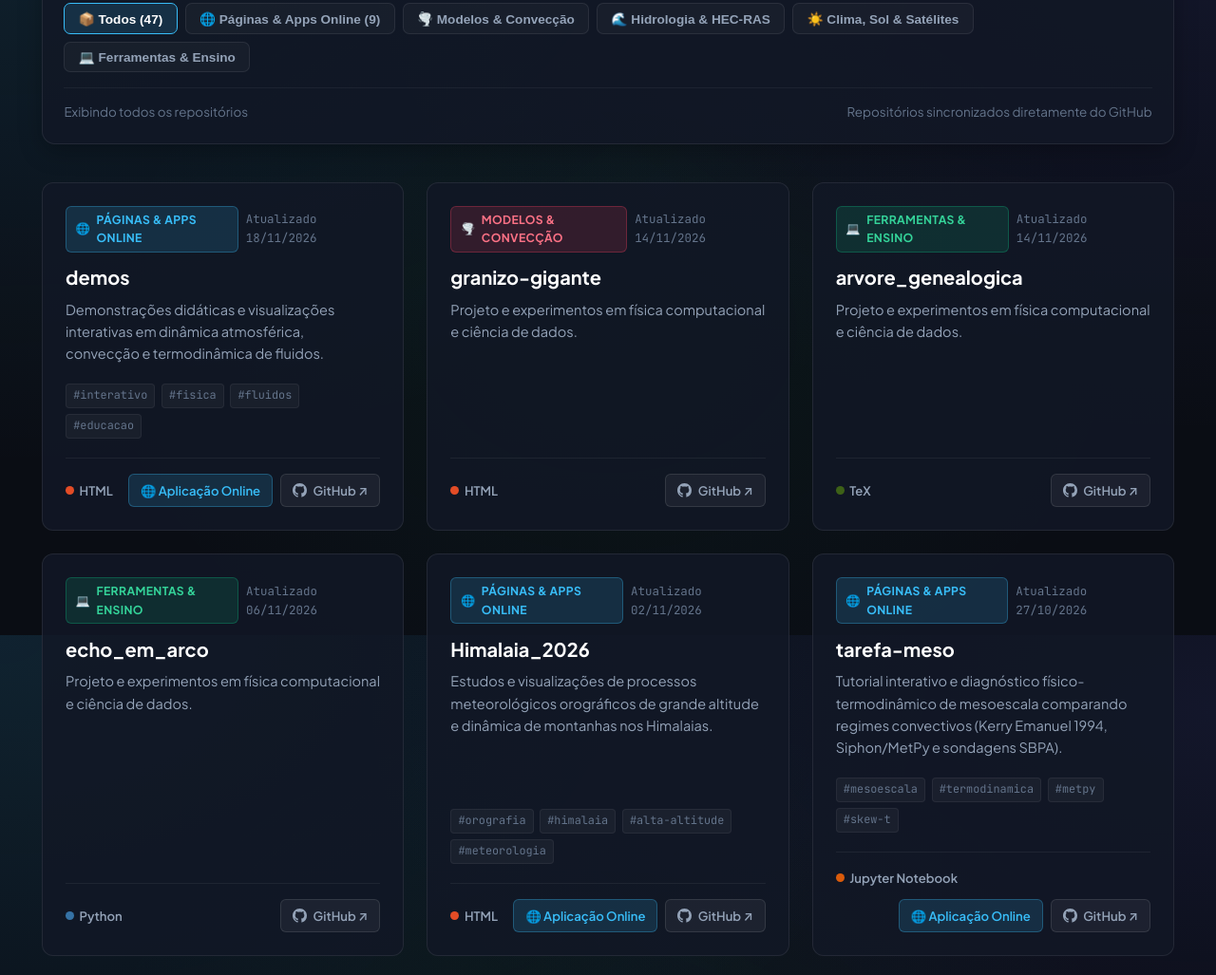
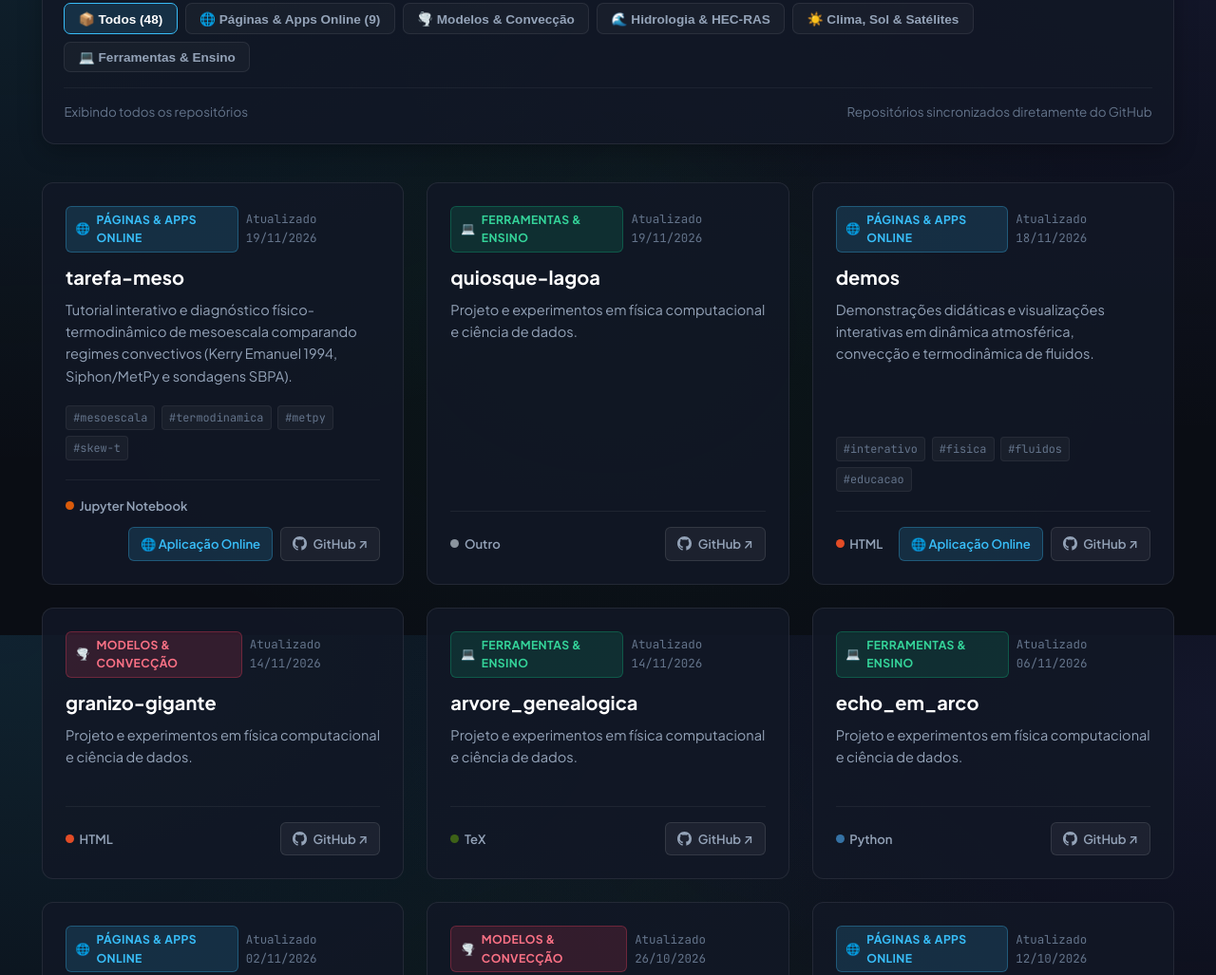
Before and after one commit to reinaldohaas/reinaldohaas.github.io, a plain HTML site: page index.html in a window 1280 px wide. Shown: the part 931-1958 px from the top of the page at 95% size. Drawn offline with Linux system fonts and the light colour scheme.

Commit message:
chore(sync): atualizar catalogo de repositorios do GitHub [skip ci]

```diff
--- a/index.html
+++ b/index.html
@@ -585,7 +585,7 @@
     <!-- BARRA DE ESTATÍSTICAS AO VIVO -->
     <div class="stats-bar">
       <div class="stat-card">
-        <div class="stat-number">47</div>
+        <div class="stat-number">48</div>
         <div class="stat-label">Repositórios Públicos</div>
       </div>
       <div class="stat-card">
@@ -618,7 +618,7 @@
       </div>
 
       <div class="filter-pills" id="filterPills">
-        <button class="filter-pill active" data-filter="all" onclick="setCategory('all')">📦 Todos (47)</button>
+        <button class="filter-pill active" data-filter="all" onclick="setCategory('all')">📦 Todos (48)</button>
         <button class="filter-pill" data-filter="pages" onclick="setCategory('pages')">🌐 Páginas & Apps Online (9)</button>
         <button class="filter-pill" data-filter="convection" onclick="setCategory('convection')">🌪️ Modelos & Convecção</button>
         <button class="filter-pill" data-filter="hydrology" onclick="setCategory('hydrology')">🌊 Hidrologia & HEC-RAS</button>
@@ -635,13 +635,103 @@
     <!-- GRID DE REPOSITÓRIOS CIENTÍFICOS (TODOS EM IGUALDADE) -->
     <main class="repo-grid" id="repoGrid">
 
-        <article class="repo-card" data-category="pages" data-name="demos" data-lang="html" data-desc="demonstrações didáticas e visualizações interativas em dinâmica atmosférica, convecção e termodinâmica de fluidos.">
+        <article class="repo-card" data-category="pages" data-name="tarefa-meso" data-lang="jupyter notebook" data-desc="tutorial interativo e diagnóstico físico-termodinâmico de mesoescala comparando regimes convectivos (kerry emanuel 1994, siphon/metpy e sondagens sbpa).">
           <div class="card-inner">
             <div class="card-header">
               <div class="card-badge cat-pages">
                 <span>🌐</span>
                 <span>Páginas & Apps Online</span>
               </div>
+              <span class="card-date" title="Último commit">Atualizado 19/11/2026</span>
+            </div>
+
+            <h3 class="card-title">
+              <a href="https://github.com/reinaldohaas/tarefa-meso" target="_blank" rel="noopener noreferrer">tarefa-meso</a>
+            </h3>
+
+            <p class="card-description">Tutorial interativo e diagnóstico físico-termodinâmico de mesoescala comparando regimes convectivos (Kerry Emanuel 1994, Siphon/MetPy e sondagens SBPA).</p>
+
+            <div class="card-tags">
+              <span class="repo-tag">#mesoescala</span><span class="repo-tag">#termodinamica</span><span class="repo-tag">#metpy</span><span class="repo-tag">#skew-t</span>
+            </div>
+
+            <div class="card-footer">
+              <div class="card-meta">
+                <span class="lang-indicator">
+                  <span class="lang-dot" style="background-color: #DA5B0B"></span>
+                  <span class="lang-name">Jupyter Notebook</span>
+                </span>
+
+
+              </div>
+
+              <div class="card-actions">
+
+              <a href="https://reinaldohaas.github.io/tarefa-meso/" target="_blank" rel="noopener noreferrer" class="card-btn-action btn-online">
+                <span>🌐 Aplicação Online</span>
+              </a>
+
+          <a href="https://github.com/reinaldohaas/tarefa-meso" target="_blank" rel="noopener noreferrer" class="card-btn-action btn-github">
+            <svg width="15" height="15" viewBox="0 0 24 24" fill="currentColor"><path d="M12 0C5.37 0 0 5.37 0 12c0 5.31 3.435 9.795 8.205 11.385.6.105.825-.255.825-.57 0-.285-.015-1.23-.015-2.235-3.015.555-3.795-.735-4.035-1.41-.135-.345-.72-1.41-1.23-1.695-.42-.225-1.02-.78-.015-.795.945-.015 1.62.87 1.845 1.23 1.08 1.815 2.805 1.305 3.495.99.105-.78.42-1.305.765-1.605-2.67-.3-5.46-1.335-5.46-5.925 0-1.305.465-2.385 1.23-3.225-.12-.3-.54-1.53.12-3.18 0 0 1.005-.315 3.3 1.23.96-.27 1.98-.405 3-.405s2.04.135 3 .405c2.295-1.56 3.3-1.23 3.3-1.23.66 1.65.24 2.88.12 3.18.765.84 1.23 1.905 1.23 3.225 0 4.605-2.805 5.625-5.475 5.925.435.375.81 1.095.81 2.22 0 1.605-.015 2.895-.015 3.3 0 .315.225.69.825.57A12.02 12.02 0 0024 12c0-6.63-5.37-12-12-12z"/></svg>
+            <span>GitHub ↗</span>
+          </a>
+
+              </div>
+            </div>
+          </div>
+        </article>
+
+
+        <article class="repo-card" data-category="tools" data-name="quiosque-lagoa" data-lang="outro" data-desc="projeto e experimentos em física computacional e ciência de dados.">
+          <div class="card-inner">
+            <div class="card-header">
+              <div class="card-badge cat-tools">
+                <span>💻</span>
+                <span>Ferramentas & Ensino</span>
+              </div>
+              <span class="card-date" title="Último commit">Atualizado 19/11/2026</span>
+            </div>
+
+            <h3 class="card-title">
+              <a href="https://github.com/reinaldohaas/quiosque-lagoa" target="_blank" rel="noopener noreferrer">quiosque-lagoa</a>
+            </h3>
+
+            <p class="card-description">Projeto e experimentos em física computacional e ciência de dados.</p>
+
+            <div class="card-tags">
+
+            </div>
+
+            <div class="card-footer">
+              <div class="card-meta">
+                <span class="lang-indicator">
+                  <span class="lang-dot" style="background-color: #8b949e"></span>
+                  <span class="lang-name">Outro</span>
+                </span>
+
+
+              </div>
+
+              <div class="card-actions">
+
+          <a href="https://github.com/reinaldohaas/quiosque-lagoa" target="_blank" rel="noopener noreferrer" class="card-btn-action btn-github">
+            <svg width="15" height="15" viewBox="0 0 24 24" fill="currentColor"><path d="M12 0C5.37 0 0 5.37 0 12c0 5.31 3.435 9.795 8.205 11.385.6.105.825-.255.825-.57 0-.285-.015-1.23-.015-2.235-3.015.555-3.795-.735-4.035-1.41-.135-.345-.72-1.41-1.23-1.695-.42-.225-1.02-.78-.015-.795.945-.015 1.62.87 1.845 1.23 1.08 1.815 2.805 1.305 3.495.99.105-.78.42-1.305.765-1.605-2.67-.3-5.46-1.335-5.46-5.925 0-1.305.465-2.385 1.23-3.225-.12-.3-.54-1.53.12-3.18 0 0 1.005-.315 3.3 1.23.96-.27 1.98-.405 3-.405s2.04.135 3 .405c2.295-1.56 3.3-1.23 3.3-1.23.66 1.65.24 2.88.12 3.18.765.84 1.23 1.905 1.23 3.225 0 4.605-2.805 5.625-5.475 5.925.435.375.81 1.095.81 2.22 0 1.605-.015 2.895-.015 3.3 0 .315.225.69.825.57A12.02 12.02 0 0024 12c0-6.63-5.37-12-12-12z"/></svg>
+            <span>GitHub ↗</span>
+          </a>
+
+              </div>
+            </div>
+          </div>
+        </article>
+
+
+        <article class="repo-card" data-category="pages" data-name="demos" data-lang="html" data-desc="demonstrações didáticas e visualizações interativas em dinâmica atmosférica, convecção e termodinâmica de fluidos.">
+          <div class="card-inner">
+            <div class="card-header">
+              <div class="card-badge cat-pages">
+                <span>🌐</span>
+                <span>Páginas & Apps Online</span>
+              </div>
               <span class="card-date" title="Último commit">Atualizado 18/11/2026</span>
             </div>
 
@@ -848,53 +938,6 @@
               </a>
 
           <a href="https://github.com/reinaldohaas/Himalaia_2026" target="_blank" rel="noopener noreferrer" class="card-btn-action btn-github">
-            <svg width="15" height="15" viewBox="0 0 24 24" fill="currentColor"><path d="M12 0C5.37 0 0 5.37 0 12c0 5.31 3.435 9.795 8.205 11.385.6.105.825-.255.825-.57 0-.285-.015-1.23-.015-2.235-3.015.555-3.795-.735-4.035-1.41-.135-.345-.72-1.41-1.23-1.695-.42-.225-1.02-.78-.015-.795.945-.015 1.62.87 1.845 1.23 1.08 1.815 2.805 1.305 3.495.99.105-.78.42-1.305.765-1.605-2.67-.3-5.46-1.335-5.46-5.925 0-1.305.465-2.385 1.23-3.225-.12-.3-.54-1.53.12-3.18 0 0 1.005-.315 3.3 1.23.96-.27 1.98-.405 3-.405s2.04.135 3 .405c2.295-1.56 3.3-1.23 3.3-1.23.66 1.65.24 2.88.12 3.18.765.84 1.23 1.905 1.23 3.225 0 4.605-2.805 5.625-5.475 5.925.435.375.81 1.095.81 2.22 0 1.605-.015 2.895-.015 3.3 0 .315.225.69.825.57A12.02 12.02 0 0024 12c0-6.63-5.37-12-12-12z"/></svg>
-            <span>GitHub ↗</span>
-          </a>
-
-              </div>
-            </div>
-          </div>
-        </article>
-
-
-        <article class="repo-card" data-category="pages" data-name="tarefa-meso" data-lang="jupyter notebook" data-desc="tutorial interativo e diagnóstico físico-termodinâmico de mesoescala comparando regimes convectivos (kerry emanuel 1994, siphon/metpy e sondagens sbpa).">
-          <div class="card-inner">
-            <div class="card-header">
-              <div class="card-badge cat-pages">
-                <span>🌐</span>
-                <span>Páginas & Apps Online</span>
-              </div>
-              <span class="card-date" title="Último commit">Atualizado 27/10/2026</span>
-            </div>
-
-            <h3 class="card-title">
-              <a href="https://github.com/reinaldohaas/tarefa-meso" target="_blank" rel="noopener noreferrer">tarefa-meso</a>
-            </h3>
-
-            <p class="card-description">Tutorial interativo e diagnóstico físico-termodinâmico de mesoescala comparando regimes convectivos (Kerry Emanuel 1994, Siphon/MetPy e sondagens SBPA).</p>
-
-            <div class="card-tags">
-              <span class="repo-tag">#mesoescala</span><span class="repo-tag">#termodinamica</span><span class="repo-tag">#metpy</span><span class="repo-tag">#skew-t</span>
-            </div>
-
-            <div class="card-footer">
-              <div class="card-meta">
-                <span class="lang-indicator">
-                  <span class="lang-dot" style="background-color: #DA5B0B"></span>
-                  <span class="lang-name">Jupyter Notebook</span>
-                </span>
-
-
-              </div>
-
-              <div class="card-actions">
-
-              <a href="https://reinaldohaas.github.io/tarefa-meso/" target="_blank" rel="noopener noreferrer" class="card-btn-action btn-online">
-                <span>🌐 Aplicação Online</span>
-              </a>
-
-          <a href="https://github.com/reinaldohaas/tarefa-meso" target="_blank" rel="noopener noreferrer" class="card-btn-action btn-github">
             <svg width="15" height="15" viewBox="0 0 24 24" fill="currentColor"><path d="M12 0C5.37 0 0 5.37 0 12c0 5.31 3.435 9.795 8.205 11.385.6.105.825-.255.825-.57 0-.285-.015-1.23-.015-2.235-3.015.555-3.795-.735-4.035-1.41-.135-.345-.72-1.41-1.23-1.695-.42-.225-1.02-.78-.015-.795.945-.015 1.62.87 1.845 1.23 1.08 1.815 2.805 1.305 3.495.99.105-.78.42-1.305.765-1.605-2.67-.3-5.46-1.335-5.46-5.925 0-1.305.465-2.385 1.23-3.225-.12-.3-.54-1.53.12-3.18 0 0 1.005-.315 3.3 1.23.96-.27 1.98-.405 3-.405s2.04.135 3 .405c2.295-1.56 3.3-1.23 3.3-1.23.66 1.65.24 2.88.12 3.18.765.84 1.23 1.905 1.23 3.225 0 4.605-2.805 5.625-5.475 5.925.435.375.81 1.095.81 2.22 0 1.605-.015 2.895-.015 3.3 0 .315.225.69.825.57A12.02 12.02 0 0024 12c0-6.63-5.37-12-12-12z"/></svg>
             <span>GitHub ↗</span>
           </a>
@@ -2717,7 +2760,7 @@
     <footer>
       <p>© 2026 Reinaldo Haas • Departamento de Física / CFM — UFSC</p>
       <div class="auto-sync-notice">
-        <span>🔄 Atualizado automaticamente em <strong>18/11/2026 às 15:24 UTC</strong></span>
+        <span>🔄 Atualizado automaticamente em <strong>19/11/2026 às 15:29 UTC</strong></span>
         <span>•</span>
         <span>Gerado via <code>sync_portal.py</code></span>
       </div>
```
